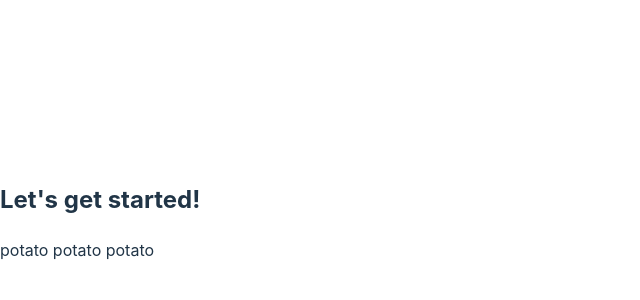
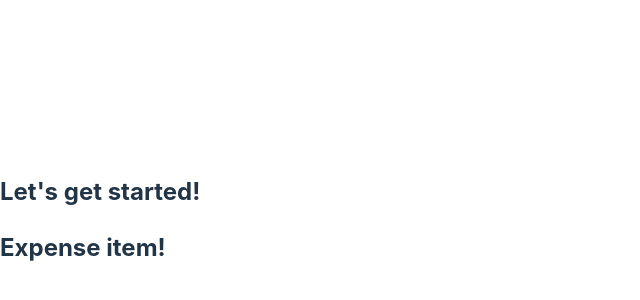
Before and after one commit to gmangavin/React-Proj-001, a React (Vite) app: page / in a window 1280 px wide. Shown: the part 180-480 px from the top of the page, without its empty margins (0-640 px from the left). Built offline with nearby package versions, Linux system fonts and the light colour scheme.

Commit message:
Using ExpenseItem Component

```diff
--- a/src/App.tsx
+++ b/src/App.tsx
@@ -1,8 +1,10 @@
+import ExpenseItem from './components/ExpenseItem'
+
 function App() {
   return (
     <div>
       <h2>Let's get started!</h2>
-      <p>potato potato potato</p>
+      <ExpenseItem></ExpenseItem>
     </div>
   );
 }
```
